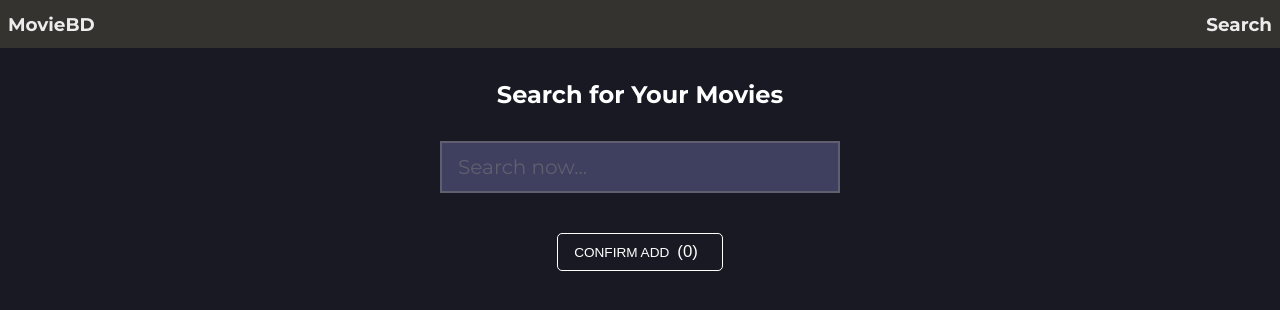
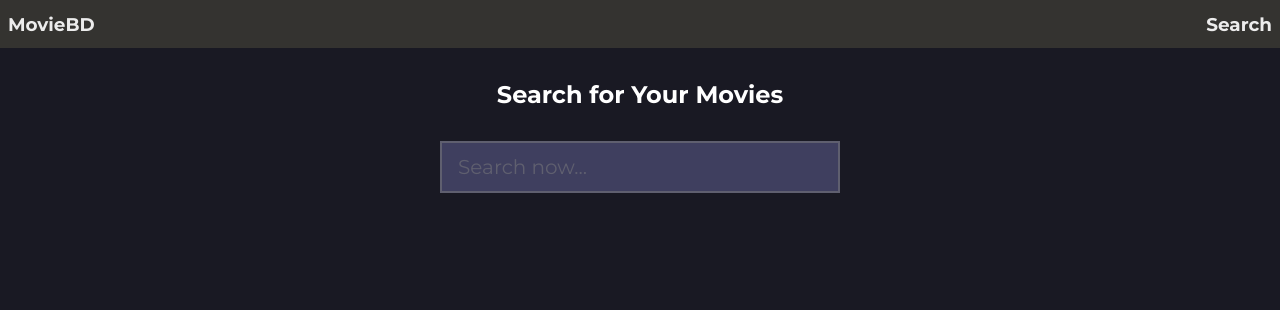
Before and after one commit to mksdziag/MovieS, a React (Create React App) app: page /search in a window 1280 px wide. Shown: the top 310 px of the page. Built offline with nearby package versions, Linux system fonts and the light colour scheme.

Commit message:
added remove button

```diff
--- a/src/App.js
+++ b/src/App.js
@@ -1,78 +1,20 @@
-import React, { Component } from "react";
-import "./App.css";
-// import { getMovie } from './assets/apiConfig'
-import Header from "./components/Header/Header";
-import MainPage from "./containers/MainPage/MainPage";
-import Search from "./components/Search/Search";
-import { BrowserRouter, Route } from "react-router-dom";
+import React, { Component } from 'react';
+import { BrowserRouter, Route } from 'react-router-dom';
+
+import './App.css';
+import Header from './components/Header/Header';
+import MainPage from './containers/MainPage/MainPage';
+import Search from './components/Search/Search';
 
 class App extends Component {
-  state = {
-    wantToWatch: [],
-    watched: []
-  };
-
-  addToWantMoviesHandler = moviesArr => {
-    const newWatchedArr = moviesArr.filter(movie => movie.my_note);
-    const newWantToWatch = moviesArr.filter(movie => !movie.my_note);
-    this.setState((prevState, currState) => {
-      return {
-        wantToWatch: [...prevState.wantToWatch, ...newWantToWatch],
-        watched: [...prevState.watched, ...newWatchedArr]
-      };
-    });
-  };
-
-  userRatingHandler = (rating, movieId) => {
-    const targetMovie = this.state.wantToWatch.filter(
-      movie => movie.id === movieId
-    );
-    targetMovie[0].my_note = Number(rating);
-    const newWantToWatchArr = this.state.wantToWatch.filter(
-      movie => movie.id !== movieId
-    );
-
-    this.setState((prevState, currState) => {
-      return {
-        wantToWatch: newWantToWatchArr,
-        watched: [...prevState.watched, ...targetMovie]
-      };
-    });
-  };
-
   render() {
     return (
       <BrowserRouter>
         <div className="App">
           <Header />
           <main>
-            <Route
-              path="/"
-              exact
-              render={() => (
-                <MainPage
-                  wantToWatch={this.state.wantToWatch}
-                  watched={this.state.watched}
-                  favourites={this.state.watched}
-                  userRatingHandler={(value, movieId) =>
-                    this.userRatingHandler(value, movieId)
-                  }
-                />
-              )}
-            />
-            <Route
-              path="/search"
-              render={() => (
-                <Search
-                  userRatingHandler={(value, movieId) =>
-                    this.userRatingHandler(value, movieId)
-                  }
-                  addMoviesHandler={moviesArr =>
-                    this.addToWantMoviesHandler(moviesArr)
-                  }
-                />
-              )}
-            />
+            <Route path="/" exact component={MainPage} />
+            <Route path="/search" component={Search} />
           </main>
         </div>
       </BrowserRouter>
--- a/src/components/Bookmarks/Favourites/Favourites.js
+++ b/src/components/Bookmarks/Favourites/Favourites.js
@@ -1,10 +1,11 @@
-import React from "react";
-import "./Favourites.css";
+import React from 'react';
+import { connect } from 'react-redux';
+import './Favourites.css';
 
 const favourites = props => {
-  const { movies } = props;
-  const sortedWatchedByUserRating = movies.sort(
-    (a, b) => b.my_note >= a.my_note
+  const { watchedRED } = props;
+  const sortedWatchedByUserRating = watchedRED.sort(
+    (a, b) => b.my_note - a.my_note
   );
   const top3 = sortedWatchedByUserRating.slice(0, 3);
 
@@ -36,4 +37,10 @@ const favourites = props => {
   );
 };
 
-export default favourites;
+const mapStateToProps = state => {
+  return {
+    watchedRED: state.watched
+  };
+};
+
+export default connect(mapStateToProps)(favourites);
--- a/src/components/Bookmarks/WantToWatch/WantToWatch.css
+++ b/src/components/Bookmarks/WantToWatch/WantToWatch.css
@@ -33,6 +33,24 @@
   font-weight: bold;
 }
 
+.to-watch__delete {
+  position: absolute;
+  top: 0;
+  left: 0;
+  font-size: 1rem;
+  line-height: 1;
+  border-radius: 50%;
+  height: 2rem;
+  width: 2rem;
+  border: 2px solid white;
+  transition: all 150ms ease-out;
+  justify-content: center;
+  align-items: center;
+
+  display: flex;
+  cursor: pointer;
+}
+
 .to-watch__movie-title {
   text-align: left;
   margin-bottom: 0.25rem;
--- a/src/components/Search/Search.js
+++ b/src/components/Search/Search.js
@@ -1,35 +1,16 @@
-import React, { Component } from "react";
-import axios from "axios";
-import "./Search.css";
-import Rating from "../Rating/Rating";
+import React, { Component } from 'react';
+import axios from 'axios';
+import { connect } from 'react-redux';
+
+import './Search.css';
+import Rating from '../Rating/Rating';
 
 class Search extends Component {
   constructor(props) {
     super(props);
     this.state = {
-      findedMovies: [],
-      wantToWatchToAdd: [],
-      watchedToAdd: [],
-      ratedMovie: null
+      findedMovies: []
     };
-  }
-
-  userRatingHandler(rating, id) {
-    // finded rated movie object (exactly that object)
-    const ratedMovie = this.state.findedMovies.find(movie => movie.id === id);
-    //  make deep clone of finded object but to not mutate original state
-    const ratedMovieNew = { ...ratedMovie };
-
-    ratedMovieNew.my_note = Number(rating);
-    const filteredFinded = this.state.findedMovies.filter(
-      movie => movie.id !== id
-    );
-    this.setState((prevState, nextProps) => {
-      return {
-        wantToWatchToAdd: [...prevState.wantToWatchToAdd, ratedMovieNew],
-        findedMovies: filteredFinded
-      };
-    });
   }
 
   searchForMoviesHandler = e => {
@@ -38,13 +19,14 @@ class Search extends Component {
   };
 
   getMovie = keyWord => {
-    const apiKey = "5c390ea5f7529cd1cce0e1069df56f5b";
-    const baseUrl = "https://api.themoviedb.org/3/";
+    const apiKey = '5c390ea5f7529cd1cce0e1069df56f5b';
+    const baseUrl = 'https://api.themoviedb.org/3/';
     const url = `${baseUrl}search/movie?api_key=${apiKey}&query=${keyWord}`;
 
     axios(url)
       .then(response => {
         const moviesArr = response.data.results;
+        moviesArr.filter(movie => movie);
         this.setState((prevState, currState) => {
           return { findedMovies: moviesArr };
         });
@@ -53,43 +35,47 @@ class Search extends Component {
   };
 
   wantToWatchHandler = id => {
-    const targetMovieArr = this.state.findedMovies.filter(
-      movie => movie.id === id
-    );
+    const targetMovie = this.state.findedMovies.find(movie => movie.id === id);
     const filteredFinded = this.state.findedMovies.filter(
       movie => movie.id !== id
     );
-
+    this.props.wantToWatchHandlerRED(targetMovie);
     this.setState((prevState, currState) => {
       return {
-        wantToWatchToAdd: [...prevState.wantToWatchToAdd, ...targetMovieArr],
         findedMovies: filteredFinded
       };
     });
   };
 
-  addToWatchedHandler = () => {
-    this.props.addMoviesHandler(this.state.wantToWatchToAdd);
-    this.setState((prevState, currState) => {
-      return { wantToWatchToAdd: [] };
+  userRatingHandler = (note, id) => {
+    const ratedMovie = this.state.findedMovies.find(movie => movie.id === id);
+    ratedMovie.my_note = note;
+    const filteredFinded = this.state.findedMovies.filter(
+      movie => movie.id !== id
+    );
+    this.setState((prevState, nextProps) => {
+      return {
+        findedMovies: [...filteredFinded]
+      };
     });
+    this.props.userRatingHandlerRED(ratedMovie);
   };
 
   render() {
-    const { findedMovies, wantToWatchToAdd } = this.state;
+    const { findedMovies } = this.state;
 
     const moviesListItems = findedMovies.map(movie => {
       const { id, poster_path, original_title, release_date, overview } = movie;
 
-      const noteBackground = { backgroundColor: "" };
+      const noteBackground = { backgroundColor: '' };
       if (movie.vote_average >= 7) {
-        noteBackground.backgroundColor = "#288112";
+        noteBackground.backgroundColor = '#288112';
       } else if (movie.vote_average >= 5) {
-        noteBackground.backgroundColor = "#d17e11";
+        noteBackground.backgroundColor = '#d17e11';
       } else if (movie.vote_average > 0) {
-        noteBackground.backgroundColor = "#d11111";
+        noteBackground.backgroundColor = '#d11111';
       } else {
-        noteBackground.backgroundColor = "rgba(128, 128, 128, 0.5)";
+        noteBackground.backgroundColor = 'rgba(128, 128, 128, 0.5)';
       }
 
       return (
@@ -108,11 +94,11 @@ class Search extends Component {
               Release Year: {release_date.substring(0, 4)};
             </p>
             <p className="search__movie-overview">
-              {overview.split(" ").length > 45
+              {overview.split(' ').length > 45
                 ? overview
-                    .split(" ")
+                    .split(' ')
                     .splice(0, 40)
-                    .join(" ") + `...`
+                    .join(' ') + `...`
                 : overview}
             </p>
           </div>
@@ -136,21 +122,6 @@ class Search extends Component {
           type="search"
           placeholder="Search now..."
         />
-        <div className="search__add-wrapper">
-          <button
-            style={
-              wantToWatchToAdd.length > 0
-                ? { backgroundColor: "#a20021" }
-                : { backgroundColor: "initial" }
-            }
-            onClick={this.addToWatchedHandler}
-            className="btn btn--accept-add">
-            Confirm add
-            <span className="search__acceped-counter">
-              ({wantToWatchToAdd.length})
-            </span>
-          </button>
-        </div>
         <div className="search__list-wrapper">
           <ul className="search__finded-list">{moviesListItems}</ul>
         </div>
@@ -158,5 +129,20 @@ class Search extends Component {
     );
   }
 }
+const mapStateToProps = state => {
+  return {
+    watchedRED: state.watched,
+    wantToWatchRED: state.wantToWatch
+  };
+};
 
-export default Search;
+const mapDispatchToProps = dispatch => {
+  return {
+    userRatingHandlerRED: movieObj =>
+      dispatch({ type: 'USER_RATING_FROM_SEARCH', movie: movieObj }),
+    wantToWatchHandlerRED: movieObj =>
+      dispatch({ type: 'ADD_TO_WANT_FROM_SEARCH', movie: movieObj })
+  };
+};
+
+export default connect(null, mapDispatchToProps)(Search);
--- a/src/containers/MainPage/MainPage.js
+++ b/src/containers/MainPage/MainPage.js
@@ -1,19 +1,14 @@
-import React, { Fragment } from "react";
-import WantToWatch from "../../components/Bookmarks/WantToWatch/WantToWatch";
-import Watched from "../../components/Bookmarks/Watched/Watched";
-import Favourites from "../../components/Bookmarks/Favourites/Favourites";
+import React, { Fragment } from 'react';
+import WantToWatch from '../../components/Bookmarks/WantToWatch/WantToWatch';
+import Watched from '../../components/Bookmarks/Watched/Watched';
+import Favourites from '../../components/Bookmarks/Favourites/Favourites';
 
 const mainPage = props => {
   return (
     <Fragment>
-      <WantToWatch
-        movies={props.wantToWatch}
-        userRatingHandler={(value, movieId) =>
-          props.userRatingHandler(value, movieId)
-        }
-      />
-      <Watched movies={props.watched} />
-      <Favourites movies={props.favourites} />
+      <WantToWatch />
+      <Watched />
+      <Favourites />
     </Fragment>
   );
 };
--- a/src/store/reducer.js
+++ b/src/store/reducer.js
@@ -4,9 +4,10 @@ const initaialState = {
 };
 
 const reducer = (state = initaialState, action) => {
-  console.log('reducer:', action);
+  console.log('reducer:', action, 'state:', state);
+
   switch (action.type) {
-    case 'ADD_TO_WANT_TO_WATCH':
+    case 'ADD_TO_WANT_FROM_SEARCH':
       return {
         ...state,
         wantToWatch: [...state.wantToWatch, action.movie],
@@ -24,6 +25,21 @@ const reducer = (state = initaialState, action) => {
         ),
         watched: [...state.watched, ratedMovie]
       };
+
+    case 'DELETE_MOVIE':
+      return {
+        ...state,
+        wantToWatch: [...state.wantToWatch].filter(
+          movie => movie.id !== action.id
+        ),
+        watched: [...state.watched]
+      };
+    case 'USER_RATING_FROM_SEARCH':
+      return {
+        ...state,
+        watched: [...state.watched, action.movie],
+        wantToWatch: [...state.wantToWatch]
+      };
     default:
       return state;
   }
```
Also changed, not shown: src/components/Bookmarks/WantToWatch/WantToWatch.js (+42 -13 lines), src/components/Bookmarks/Watched/Watched.js (+17 -12 lines), src/components/Rating/Rating.js (+3 -4 lines).
